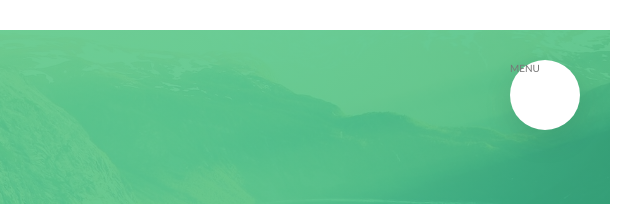
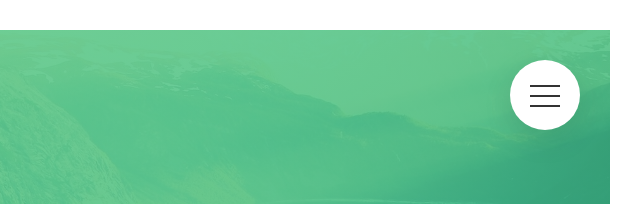
Before and after one commit to itzVort3x1/natours, a website: page index.html in a window 1280 px wide. Shown: the top 204 px of the page, 640-1280 px from the left. Drawn offline with Linux system fonts and the light colour scheme.

Commit message:
finished navigation

```diff
--- a/index.html
+++ b/index.html
@@ -16,7 +16,9 @@
         <div class="navigation">
             <input type="checkbox" class="navigation__checkbox" id="navi-toggle">
 
-            <label for="navi-toggle" class="navigation__button">MENU</label>
+            <label for="navi-toggle" class="navigation__button">
+                <span class="navigation__icon">&nbsp;</span>
+            </label>
 
             <div class="navigation__background">&nbsp;</div>
 
--- a/sass/layout/_navigation.scss
+++ b/sass/layout/_navigation.scss
@@ -13,6 +13,8 @@
           border-radius: 50%;
           z-index: 2000;
           box-shadow: 0 1rem 3rem rgba($color-black, 0.1);
+          text-align: center;
+          cursor: pointer;
      }
 
      &__background {
@@ -94,4 +96,57 @@
           width: 100%;
      }
 
+     //ICON
+     &__icon {
+          position: relative;
+          margin-top: 3.5rem;
+
+          &,
+          &::before,
+          &::after {
+               width: 3rem;
+               height: 2px;
+               background-color: $color-grey-dark-3;
+               display: inline-block;
+          }
+
+          &::before,
+          &::after {
+               content: "";
+               position: absolute;
+               left: 0;
+               transition: all .2s;
+          }
+
+          &::before {
+               top: -1rem;
+          }
+
+          &::after {
+               top: 1rem;
+          }
+     }
+
+     &__button:hover &__icon::before {
+          top: -1.2rem;
+     }
+
+     &__button:hover &__icon::after {
+          top: 1.2rem;
+     }
+
+     &__checkbox:checked + &__button &__icon {
+          background-color: transparent;
+     }
+
+     &__checkbox:checked + &__button &__icon::before {
+          top: 0;
+          transform: rotate(135deg);
+     }
+
+     &__checkbox:checked + &__button &__icon::after {
+          top: 0;
+          transform: rotate(-135deg);
+     }
+
 }
```
Also changed, not shown: css/style.css.
